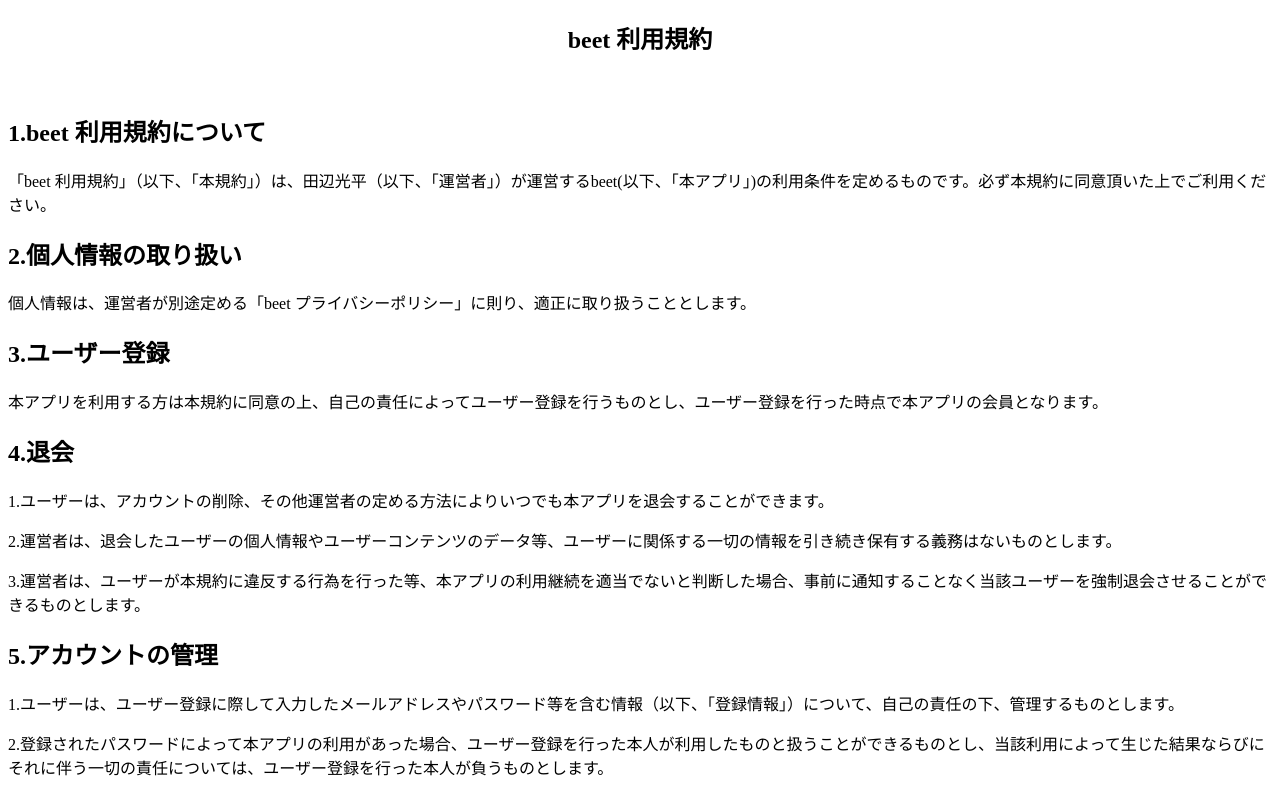
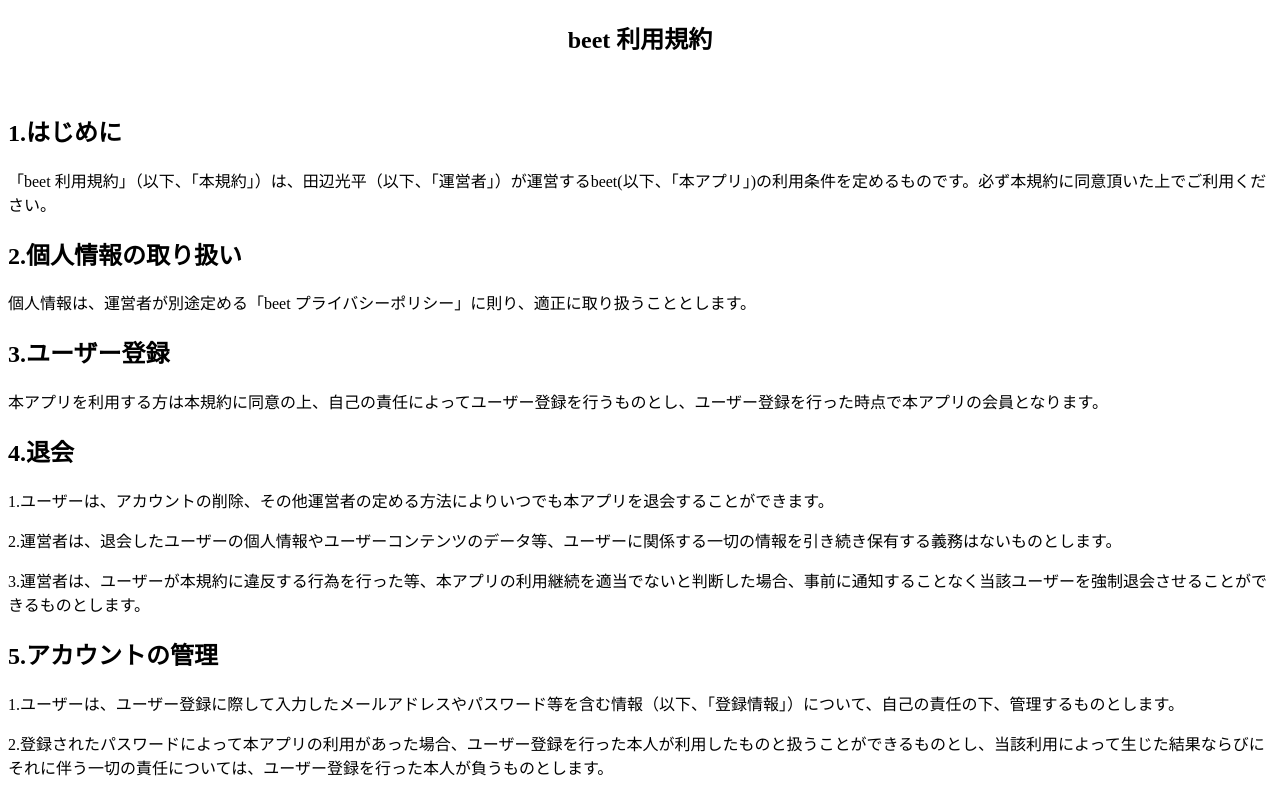
Before and after one commit to beetana/beet-terms, a plain HTML site: page index.html in a window 1280 px wide. Shown: the top 792 px of the page. Drawn offline with Linux system fonts and the light colour scheme.

Commit message:
Update index.html

```diff
--- a/index.html
+++ b/index.html
@@ -10,7 +10,7 @@
       <h2>beet 利用規約</h2>
     </center>
     <br>
-    <h2>1.beet 利用規約について</h2>
+    <h2>1.はじめに</h2>
       <p>「beet 利用規約」（以下、「本規約」）は、田辺光平（以下、「運営者」）が運営するbeet(以下、「本アプリ」)の利用条件を定めるものです。必ず本規約に同意頂いた上でご利用ください。</p>
     <h2>2.個人情報の取り扱い</h2>
       <p>個人情報は、運営者が別途定める「beet プライバシーポリシー」に則り、適正に取り扱うこととします。</p>
```
